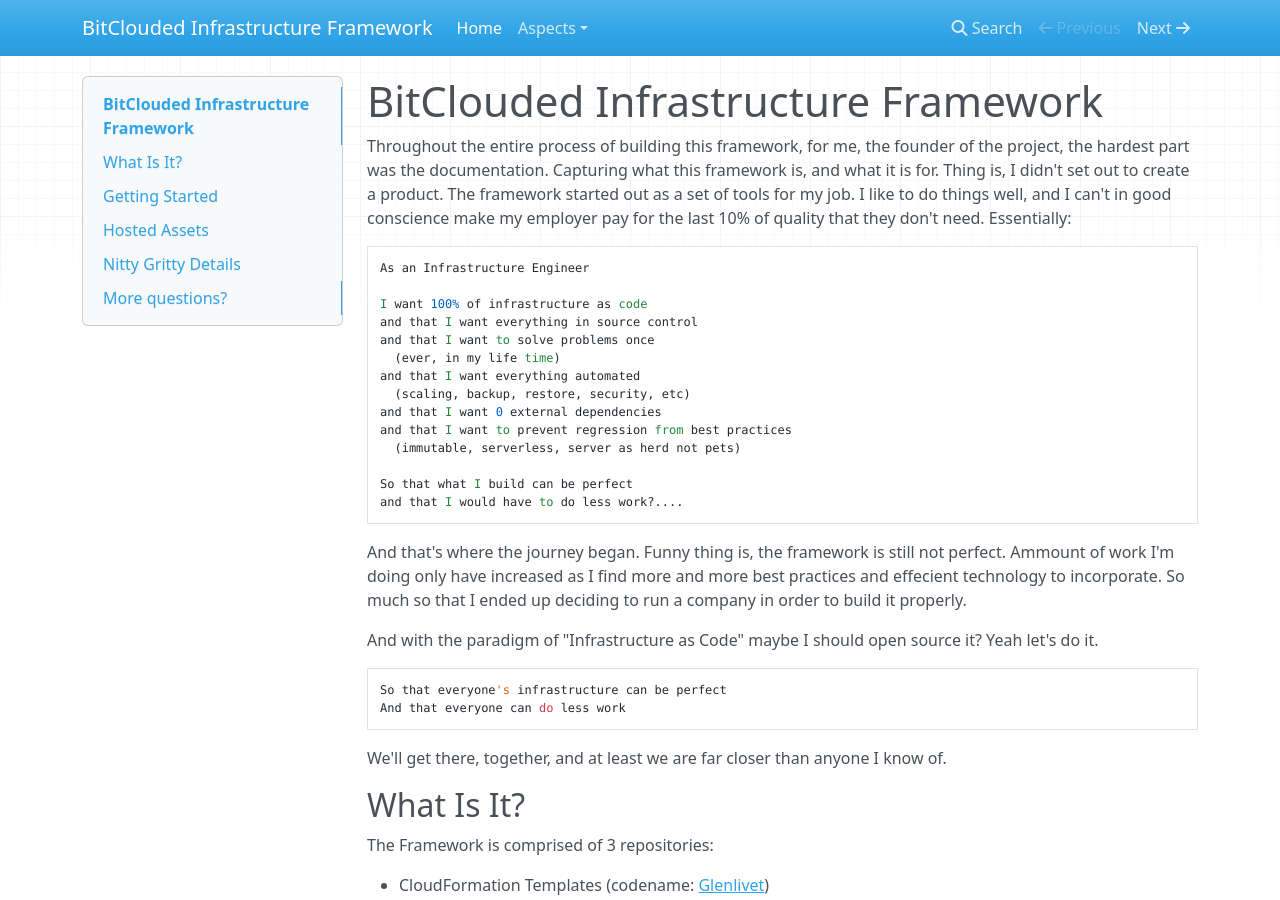
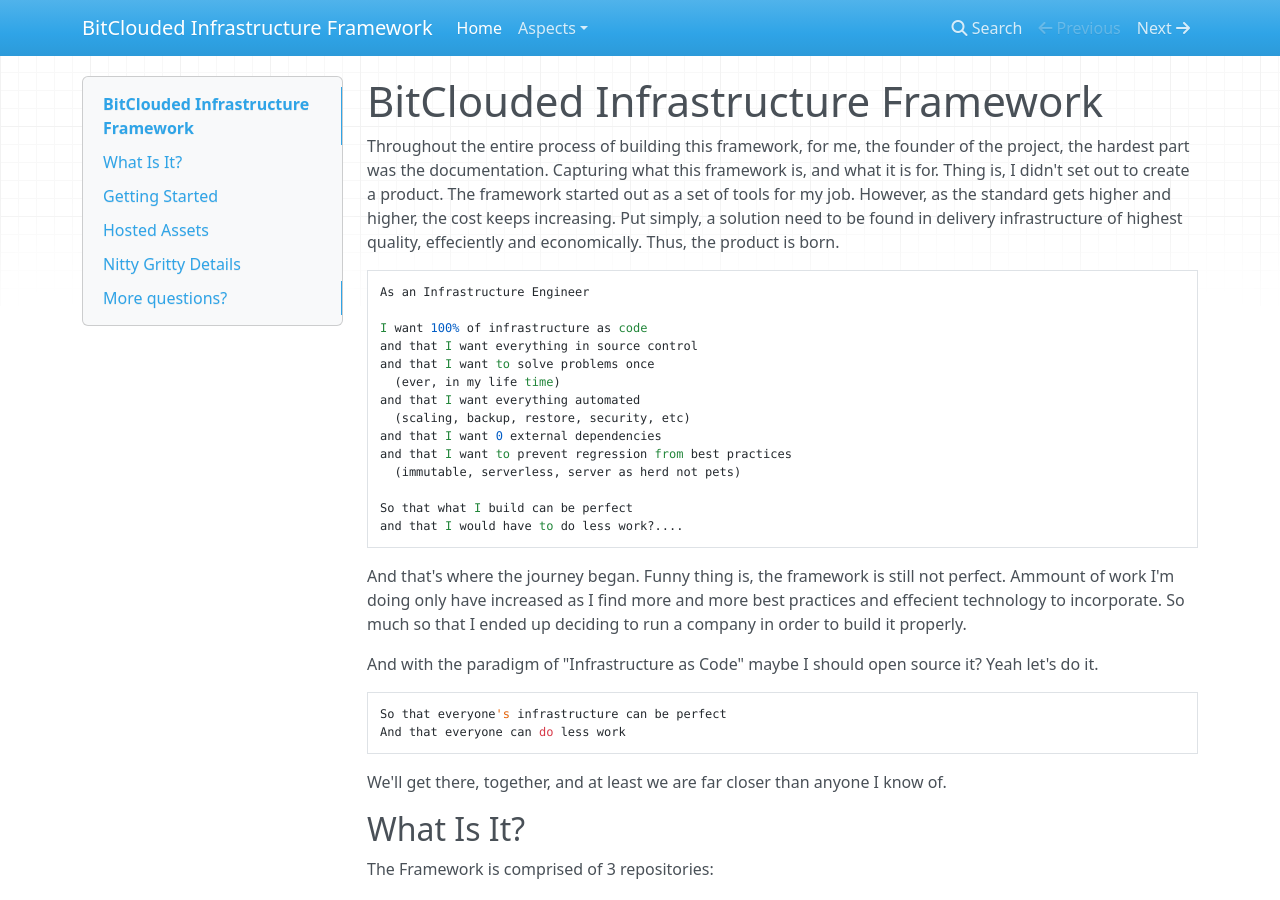
Before and after one commit to Bit-Clouded/Documentation, an MkDocs documentation site: the page built from docs/index.md, in a window 1280 px wide and 900 px high. Built offline with MkDocs 1.6.1, drawn with Linux system fonts in a browser that asks for light colours; nearby versions of some CDN libraries; old or Windows-style settings are respelled for this version of MkDocs.

Commit message:
Slight change of explanation

```diff
--- a/docs/index.md
+++ b/docs/index.md
@@ -1,6 +1,6 @@
 # BitClouded Infrastructure Framework
 
-Throughout the entire process of building this framework, for me, the founder of the project, the hardest part was the documentation. Capturing what this framework is, and what it is for. Thing is, I didn't set out to create a product. The framework started out as a set of tools for my job. I like to do things well, and I can't in good conscience make my employer pay for the last 10% of quality that they don't need. Essentially:
+Throughout the entire process of building this framework, for me, the founder of the project, the hardest part was the documentation. Capturing what this framework is, and what it is for. Thing is, I didn't set out to create a product. The framework started out as a set of tools for my job. However, as the standard gets higher and higher, the cost keeps increasing. Put simply, a solution need to be found in delivery infrastructure of highest quality, effeciently and economically. Thus, the product is born.
 
     As an Infrastructure Engineer
 
```
